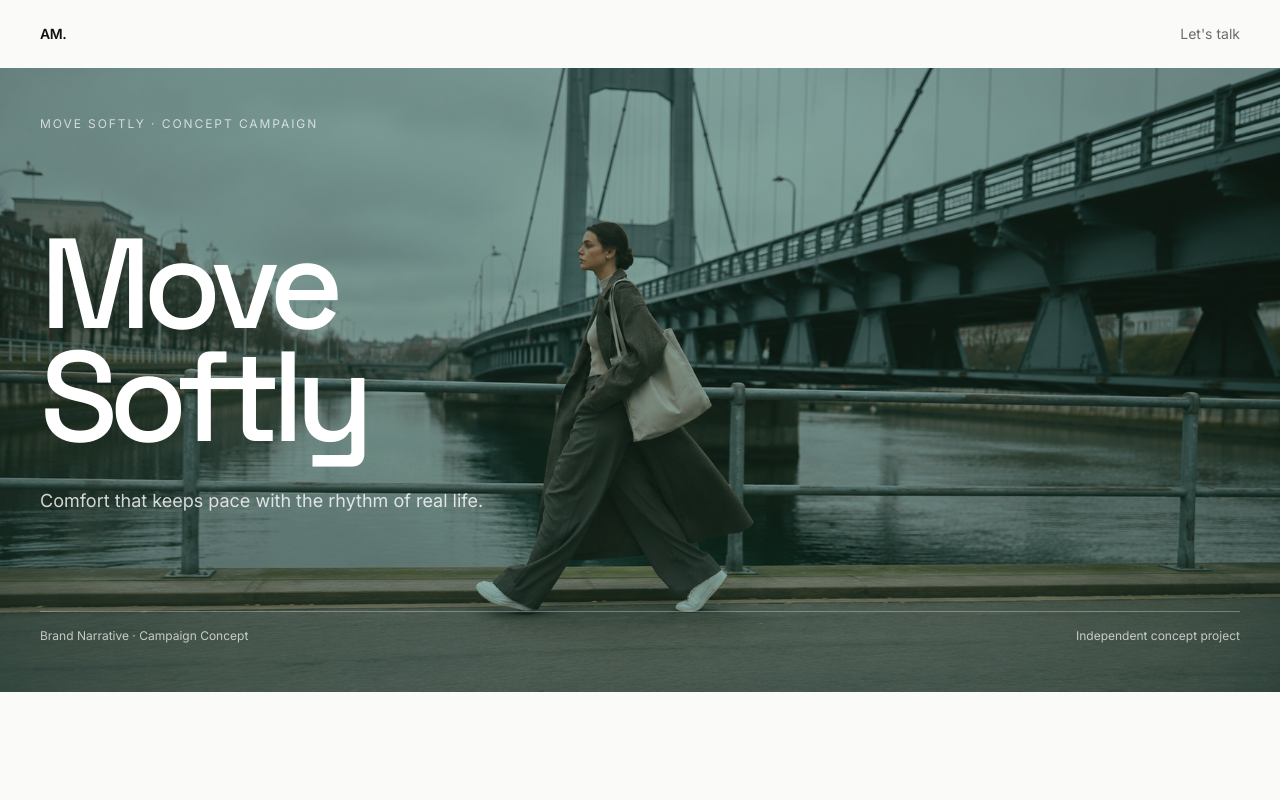
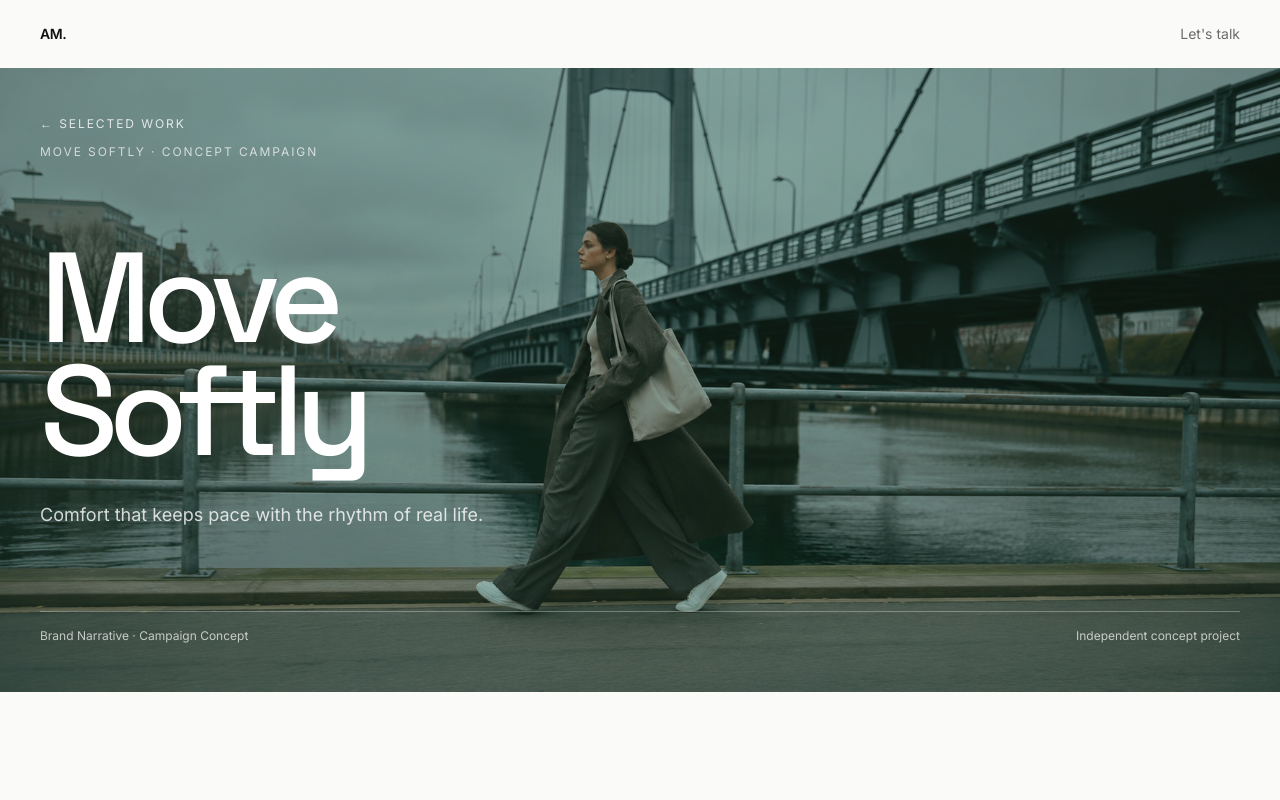
Before and after one commit to AmV300/adhvaid-portfolio, a Next.js app: page /work/move-softly in a window 1280 px wide. Shown: the top 800 px of the page. Built offline with nearby package versions, Linux system fonts and the light colour scheme.

Commit message:
Add case study navigation

```diff
--- a/components/CaseStudyHero.tsx
+++ b/components/CaseStudyHero.tsx
@@ -1,3 +1,4 @@
+import Link from "next/link";
 import Image from "next/image";
 
 type CaseStudyHeroProps = {
@@ -35,10 +36,18 @@ export function CaseStudyHero({
 
       <div className="absolute inset-0">
         <div className="mx-auto flex h-full max-w-7xl flex-col justify-between px-6 py-8 md:px-10 md:py-12">
-          <p className="text-xs uppercase tracking-[0.16em] text-white/70">
-            {eyebrow}
-          </p>
+          <div className="flex flex-col gap-3">
+  <Link
+    href="/"
+    className="w-fit text-xs uppercase tracking-[0.16em] text-white/80 transition-opacity hover:opacity-60"
+  >
+    ← Selected Work
+  </Link>
 
+  <p className="text-xs uppercase tracking-[0.16em] text-white/70">
+    {eyebrow}
+  </p>
+</div>
           <div className="max-w-4xl">
             <h1 className="font-display text-5xl font-medium leading-[0.9] tracking-[-0.07em] sm:text-7xl lg:text-8xl">
               {title}
--- a/components/MoveSoftlyHero.tsx
+++ b/components/MoveSoftlyHero.tsx
@@ -1,3 +1,4 @@
+import Link from "next/link";
 import Image from "next/image";
 
 export function MoveSoftlyHero() {
@@ -16,9 +17,18 @@ export function MoveSoftlyHero() {
       <div className="absolute inset-0 bg-[#24372A]/35" />
 
       <div className="relative mx-auto flex min-h-[78svh] max-w-7xl flex-col justify-between px-6 py-8 md:px-10 md:py-12">
-        <p className="text-xs uppercase tracking-[0.16em] text-white/70">
-          Move Softly · Concept Campaign
-        </p>
+        <div className="flex flex-col gap-3">
+  <Link
+    href="/"
+    className="w-fit text-xs uppercase tracking-[0.16em] text-white/80 transition-opacity hover:opacity-60"
+  >
+    ← Selected Work
+  </Link>
+
+  <p className="text-xs uppercase tracking-[0.16em] text-white/70">
+    Move Softly · Concept Campaign
+  </p>
+</div>
 
         <div className="max-w-4xl">
           <h1 className="font-display text-6xl font-medium leading-[0.88] tracking-[-0.07em] sm:text-8xl lg:text-9xl">
```
